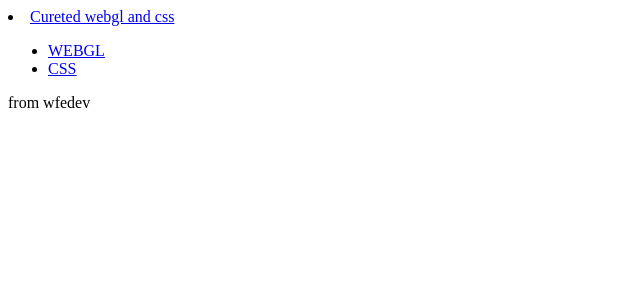
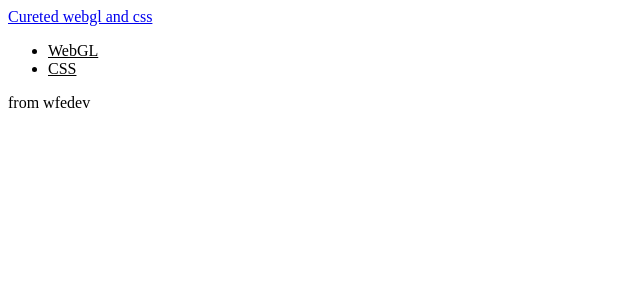
Before and after one commit to webgldev/2d3d, a Next.js app: page /css in a window 1280 px wide. Shown: the top 300 px of the page, without its empty margins (0-640 px from the left). Built offline with nearby package versions, Linux system fonts and the light colour scheme.

Commit message:
gnb active color

```diff
--- a/components/header.tsx
+++ b/components/header.tsx
@@ -1,13 +1,31 @@
 import Link from "next/link";
+import { useRouter } from "next/router";
+import { useState } from "react";
 
 export default function Header() {
+  const router = useRouter();
+  const [isActive, setIsActive] = useState(false);
+  const handleClick = (e:any) => {setIsActive(current => !current);};
+  const menuData=[
+    {id: '1', ko: 'WebGL', path: '/webgl'},
+    {id: '2', ko: 'CSS',   path: '/css'},
+  ]
   return (
     <header>
-        <li><Link href='/'>Cureted webgl and css</Link></li>
-      <ul>
-        <li><Link href='/webgl'>WEBGL</Link></li>
-        <li><Link href='/css'>CSS</Link></li>
-      </ul>
+      <Link href='/'>Cureted webgl and css</Link>
+      <nav>
+        <ul>
+          {menuData.map((menu)=>{
+            return(
+              <li key={menu.id}>
+                <Link href={menu.path} style={{color: menu.path === router.pathname ? 'var(--color-4)' : 'var(--color-2)'}}>
+                  {menu.ko}
+                </Link>
+              </li>
+            )
+          })}
+        </ul>
+      </nav>
     </header>
   )
 }
```
